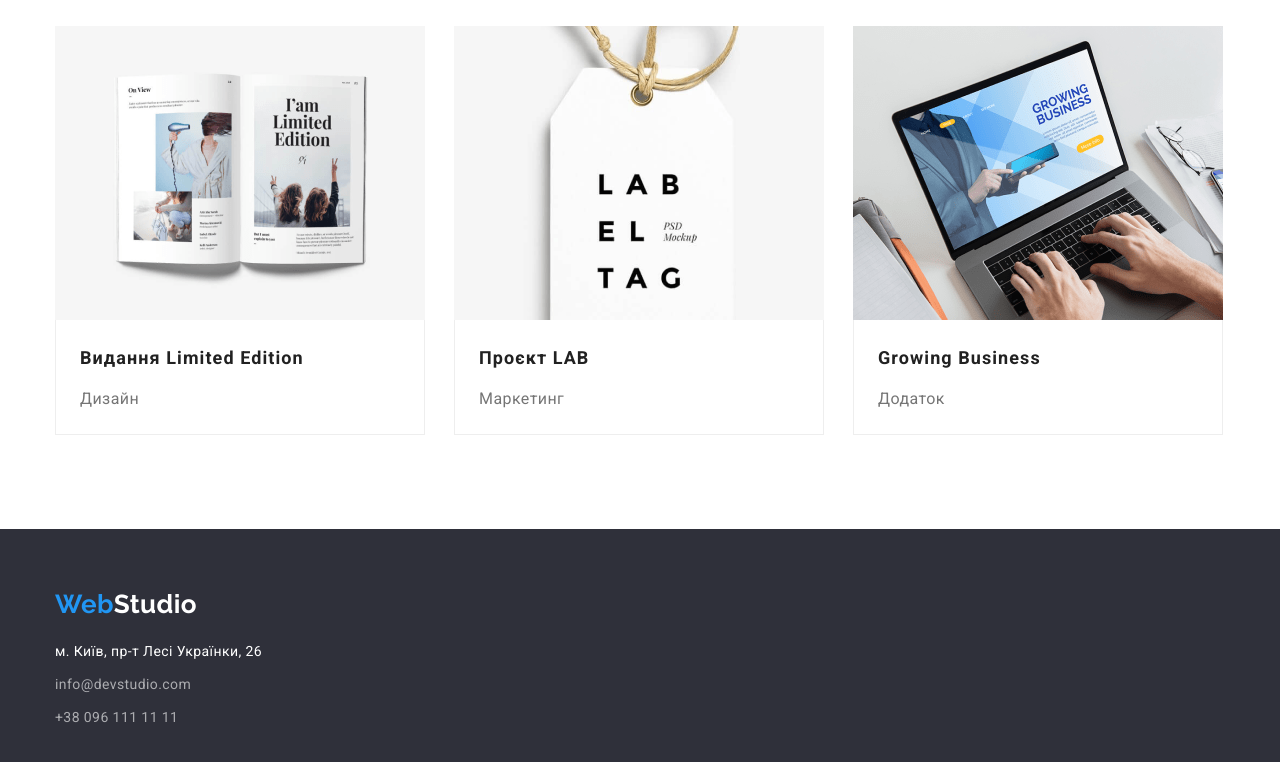
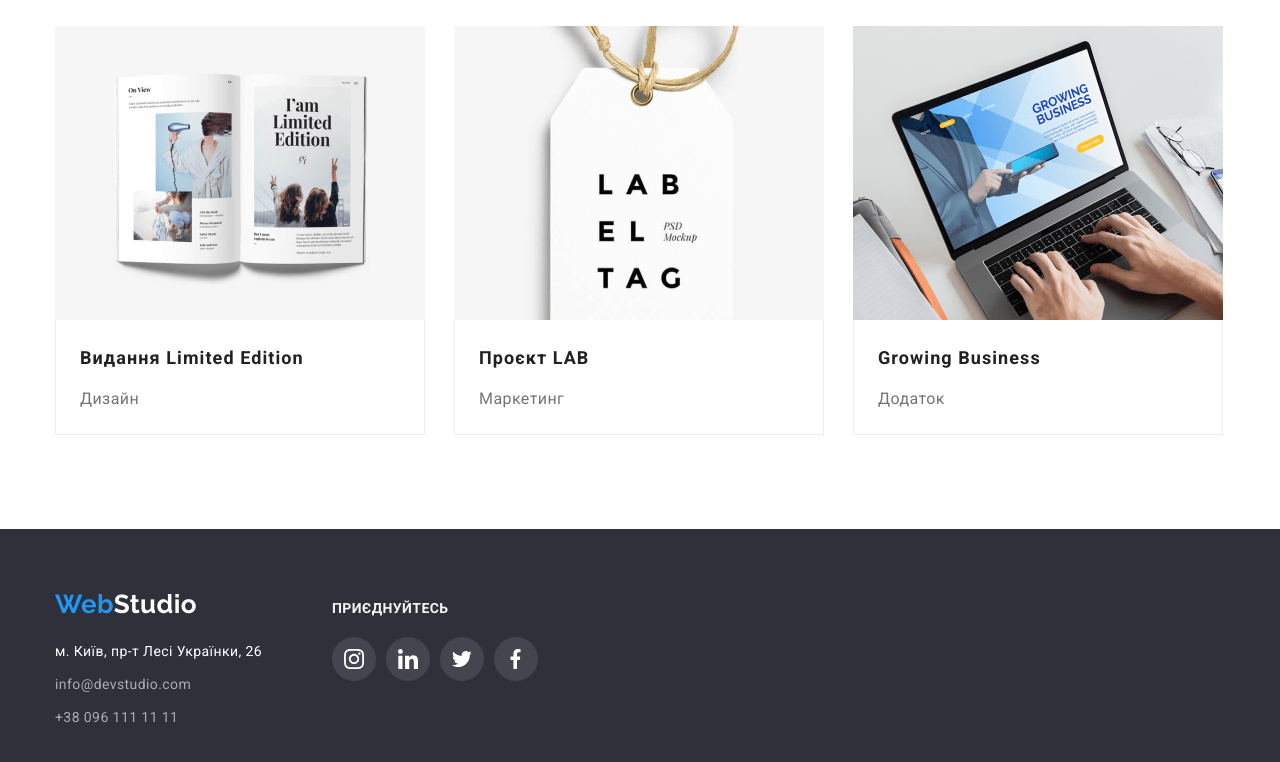
Before and after one commit to sobolta/goit-markup-hw-04, a plain HTML site: page portfolio.html in a window 1280 px wide. Shown: the part 1113-1875 px from the top of the page. Drawn offline with nearby package versions, Linux system fonts and the light colour scheme.

Commit message:
Update portfolio.html

```diff
--- a/portfolio.html
+++ b/portfolio.html
@@ -206,25 +206,56 @@
 
   <!-- FOOTER -->
   <footer class="footer">
-      <div class="container">
-        <a class="logo" href="./index.html"
-          ><span class="logo-decoration">Web</span>Studio</a
-        >
+    <div class="container footer-box">
+        <div class="footer-left">
+          <a class="logo" href="./index.html"><span class="logo-decoration">Web</span>Studio</a>
           <address class="footer-address">
             <ul class="footer-list list">
-            <li class="item-footer">
-              <a class="link-adres" href="">м. Київ, пр-т Лесі Українки, 26</a>
+              <li class="item-footer"><a class="link-adres" href="">м. Київ, пр-т Лесі Українки, 26</a></li>
+              <li class="item-footer"><a class="link" href="mailto:info@devstudio.com">info@devstudio.com</a></li>
+              <li class="item-footer"><a class="link" href="tel:+380961111111">+38 096 111 11 11</a></li>
+            </ul>
+          </address>
+        </div>
+
+        <!-- FOOTER-SOCIAL -->
+        <div class="footer-social">
+        <h2 class="footer-social-title">приєднуйтесь</h2>
+
+        <ul class="footer-social-list list">
+          <li class="footer-social-item">
+            <a href="" class="footer-social-link">
+              <svg class="footer-social-icon">
+                <use class="use" href="./images/icons/social-networks.svg#icon-instagram"></use>
+              </svg>
+            </a>
           </li>
-            <li class="item-footer">
-              <a class="link" href="mailto:info@devstudio.com"
-                >info@devstudio.com</a
-              >
+
+          <li class="footer-social-item">
+            <a href="" class="footer-social-link">
+              <svg class="footer-social-icon">
+                <use href="./images/icons/social-networks.svg#icon-linkedin"></use>
+              </svg>
+            </a>
           </li>
-            <li class="item-footer">
-              <a class="link" href="tel:+380961111111">+38 096 111 11 11</a>
+
+          <li class="footer-social-item">
+            <a href="" class="footer-social-link">
+              <svg class="footer-social-icon">
+                <use href="./images/icons/social-networks.svg#icon-twitter"></use>
+              </svg>
+            </a>
+          </li>
+
+          <li class="footer-social-item">
+            <a href="" class="footer-social-link ">
+              <svg class="footer-social-icon">
+                <use href="./images/icons/social-networks.svg#icon-facebook"></use>
+              </svg>
+            </a>
           </li>
         </ul>
-        </address>
+      </div>
     </div>
   </div>
 </footer>
```
Lines whose indentation alone changed are shown as unchanged.
